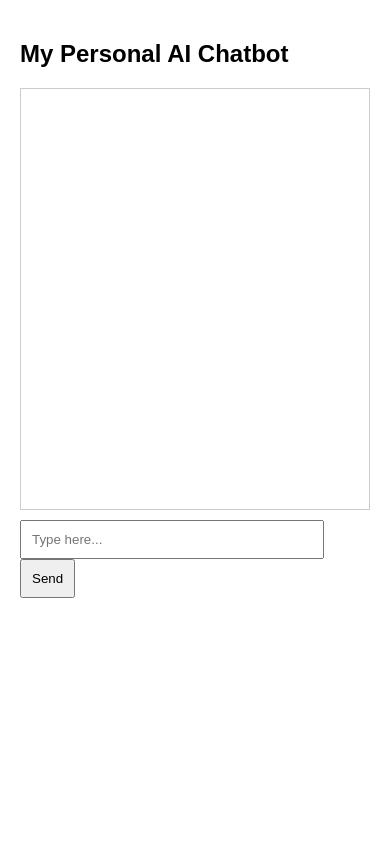
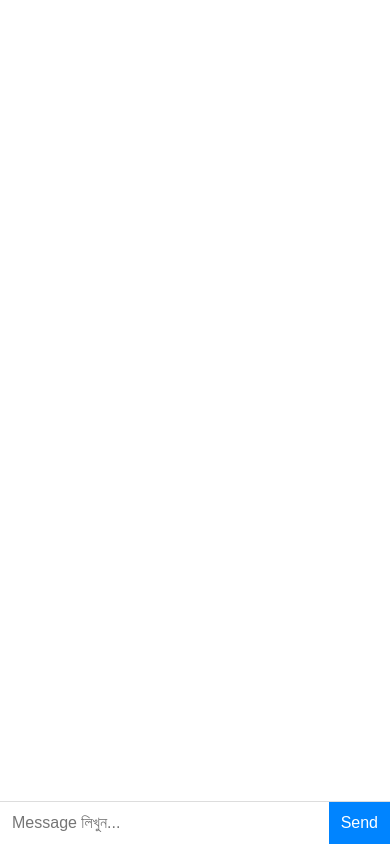
Before and after one commit to masum445/ChatBot, a Flask app: page / in a window 390 px wide. Run offline with Flask 3, Linux system fonts and the light colour scheme.

Commit message:
Add files via upload

```diff
--- a/templates/index.html
+++ b/templates/index.html
@@ -1,49 +1,171 @@
 <!DOCTYPE html>
-<html>
+<html lang="bn">
 <head>
-    <title>My Personal AI Chatbot</title>
+    <meta charset="UTF-8">
+    <meta name="viewport" content="width=device-width, initial-scale=1.0">
+    <title>AI Chatbot</title>
     <style>
-        body { font-family: Arial, sans-serif; max-width: 600px; margin: auto; padding: 20px; }
-        #chatbox { border: 1px solid #ccc; padding: 10px; height: 400px; overflow-y: scroll; margin-bottom: 10px; }
-        input[type=text] { width: 80%; padding: 10px; }
-        button { padding: 10px; }
-        b { color: #333; }
+        body {
+            font-family: Arial, sans-serif;
+            margin: 0;
+            background: #f0f2f5;
+        }
+
+        .chat-container {
+            max-width: 500px;
+            margin: 0 auto;
+            display: flex;
+            flex-direction: column;
+            height: 100vh;
+            border: 1px solid #ddd;
+            background: #fff;
+        }
+
+        .messages {
+            flex: 1;
+            padding: 10px;
+            overflow-y: auto;
+        }
+
+        .message {
+            padding: 10px 15px;
+            margin: 6px 0;
+            border-radius: 20px;
+            max-width: 80%;
+            word-wrap: break-word;
+        }
+
+        .user {
+            background-color: #0084ff;
+            color: white;
+            align-self: flex-end;
+        }
+
+        .bot {
+            background-color: #e5e5ea;
+            color: black;
+            align-self: flex-start;
+        }
+
+        /* Typing animation dots */
+        .typing {
+            font-style: italic;
+            opacity: 0.7;
+            position: relative;
+        }
+
+        .typing::after {
+            content: '';
+            display: inline-block;
+            width: 6px;
+            height: 6px;
+            margin-left: 3px;
+            border-radius: 50%;
+            background-color: #555;
+            animation: blink 1s infinite step-start;
+        }
+
+        .typing::after {
+            animation-delay: 0s;
+        }
+
+        @keyframes blink {
+            0%, 80%, 100% { opacity: 0; }
+            40% { opacity: 1; }
+        }
+
+        .input-container {
+            display: flex;
+            border-top: 1px solid #ddd;
+        }
+
+        input {
+            flex: 1;
+            padding: 12px;
+            border: none;
+            outline: none;
+            font-size: 16px;
+        }
+
+        button {
+            padding: 12px;
+            border: none;
+            background: #0084ff;
+            color: white;
+            font-size: 16px;
+            cursor: pointer;
+        }
+
+        @media screen and (max-width: 600px) {
+            .chat-container {
+                border: none;
+            }
+        }
     </style>
 </head>
 <body>
-    <h2>My Personal AI Chatbot</h2>
-    <div id="chatbox"></div>
-    <input type="text" id="userInput" placeholder="Type here..." />
+
+<div class="chat-container">
+    <div class="messages" id="messages"></div>
+    <div class="input-container">
+        <input type="text" id="userInput" placeholder="Message লিখুন..." onkeypress="if(event.key==='Enter'){sendMessage();}">
         <button onclick="sendMessage()">Send</button>
+    </div>
+</div>
 
 <script>
+const messagesDiv = document.getElementById("messages");
+
+function addMessage(text, sender) {
+    const msgDiv = document.createElement("div");
+    msgDiv.classList.add("message", sender);
+    msgDiv.textContent = text;
+    messagesDiv.appendChild(msgDiv);
+    messagesDiv.scrollTop = messagesDiv.scrollHeight;
+}
+
+// Typing animation
+function addTypingAnimation() {
+    const typingDiv = document.createElement("div");
+    typingDiv.classList.add("message", "bot", "typing");
+    typingDiv.textContent = "Typing";
+    messagesDiv.appendChild(typingDiv);
+    messagesDiv.scrollTop = messagesDiv.scrollHeight;
+    return typingDiv;
+}
+
 async function sendMessage() {
-            let message = document.getElementById("userInput").value;
+    const userInput = document.getElementById("userInput");
+    const message = userInput.value.trim();
     if (!message) return;
 
-            // Show user message
-            let chatbox = document.getElementById("chatbox");
-            chatbox.innerHTML += "<b>You:</b> " + message + "<br>";
-            chatbox.scrollTop = chatbox.scrollHeight;
+    addMessage(message, "user");
+    userInput.value = "";
 
-            // Send to backend
-            let response = await fetch("/chat", {
+    // Show typing animation
+    const typingDiv = addTypingAnimation();
+
+    try {
+        const response = await fetch("/chat", {
             method: "POST",
-                headers: {"Content-Type": "application/json"},
-                body: JSON.stringify({message: message})
+            headers: { "Content-Type": "application/json" },
+            body: JSON.stringify({ message })
         });
 
-            let data = await response.json();
-            chatbox.innerHTML += "<b>Bot:</b> " + data.reply + "<br>";
-            chatbox.scrollTop = chatbox.scrollHeight;
+        const data = await response.json();
 
-            document.getElementById("userInput").value = "";
+        // Remove typing animation
+        typingDiv.remove();
+
+        // Add bot response
+        addMessage(data.reply, "bot");
+    } catch (err) {
+        typingDiv.remove();
+        addMessage("Bot error! আবার চেষ্টা করুন।", "bot");
+        console.error(err);
     }
+}
+</script>
 
-        // Enter key press
-        document.getElementById("userInput").addEventListener("keypress", function(e) {
-            if (e.key === "Enter") sendMessage();
-        });
-    </script>
 </body>
 </html>
```
Lines whose indentation alone changed are shown as unchanged.
